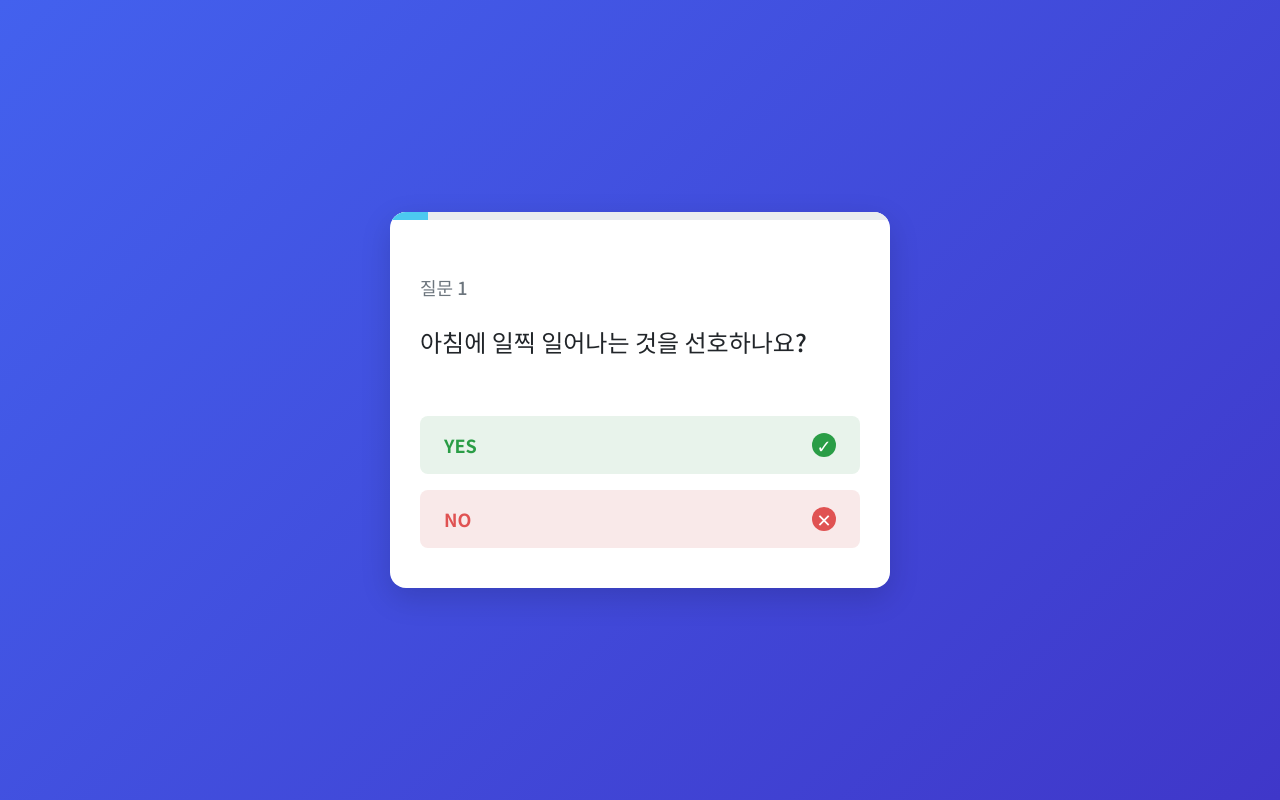
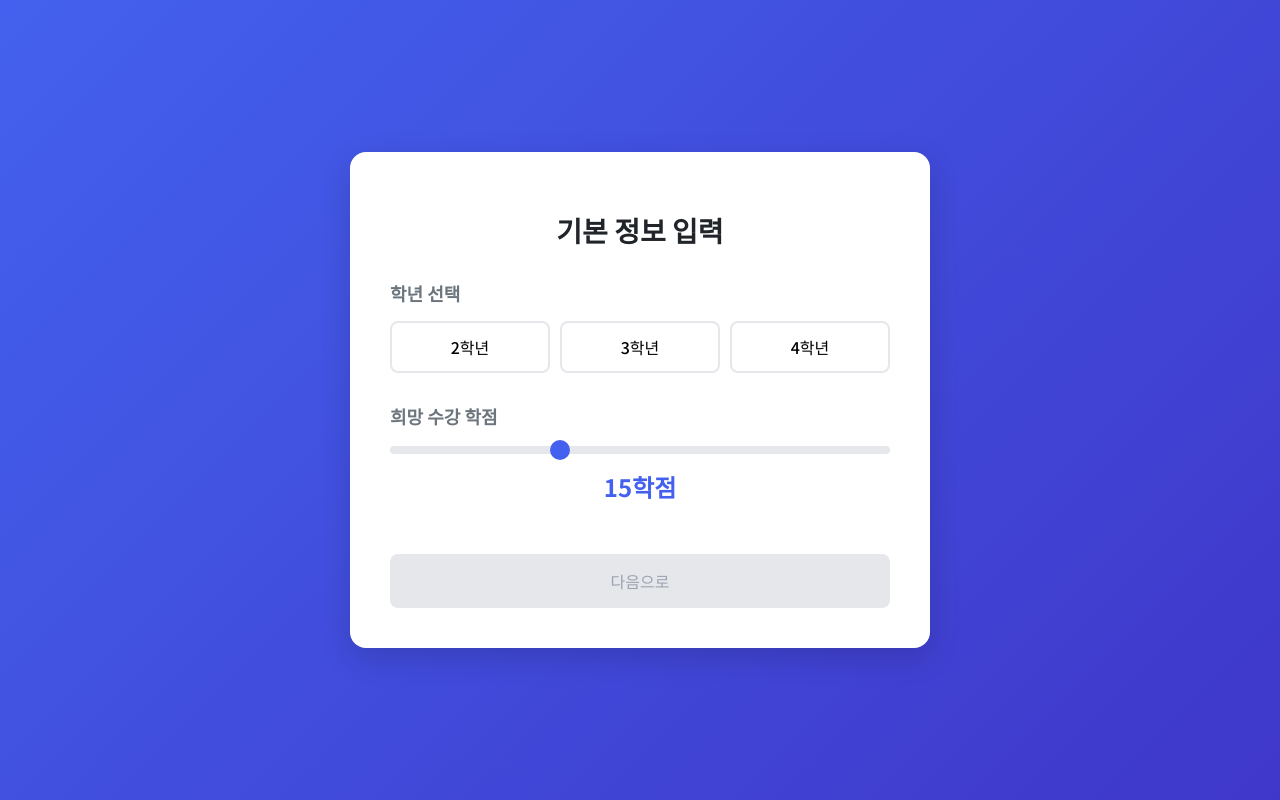
Before and after one commit to starplatina0228/tos, a Vue app: page / in a window 1280 px wide. Both pictures are taken after a click on the button "시작하기". Built offline with nearby package versions, Linux system fonts and the light colour scheme.

Commit message:
프론트엔드 UI흐름 테스트

```diff
--- a/src/App.vue
+++ b/src/App.vue
@@ -2,7 +2,15 @@
   <div class="app-container">
     <transition name="fade" mode="out-in">
       <div v-if="currentView === 'start'" key="start">
-        <start-component @start-clicked="showQuestion"/>
+        <start-component @start-clicked="showGradeSelect"/>
+      </div>
+
+      <div v-else-if="currentView === 'grade-select'" key="grade-select">
+        <grade-select-component
+          :initialGrade="grade"
+          :initialCredits="desiredCredits"
+          @info-submitted="handleInfoSubmission"
+        />
       </div>
 
       <div v-else-if="currentView === 'question'" key="question">
@@ -20,6 +28,7 @@
       <div v-else-if="currentView === 'optimization'" key="optimization">
         <optimization-component
           :simulation-time="10000"
+          :optimization-data="optimizationData"
           @optimization-completed="showSchedule"
         />
       </div>
@@ -36,6 +45,7 @@
 
 <script>
 import StartComponent from './components/StartComponent.vue';
+import GradeSelectComponent from './components/GradeSelectComponent.vue';
 import QuestionComponent from './components/QuestionComponent.vue';
 import OptimizationComponent from './components/OptimizationComponent.vue';
 import ScheduleComponent from './components/ScheduleComponent.vue';
@@ -44,6 +54,7 @@ export default {
   name: 'App',
   components: {
     StartComponent,
+    GradeSelectComponent,
     QuestionComponent,
     OptimizationComponent,
     ScheduleComponent
@@ -52,23 +63,19 @@ export default {
     return {
       currentView: 'start',
       currentQuestionIndex: 0,
+      grade: null,
+      desiredCredits: 15,
       questions: [
-        '아침에 일찍 일어나는 것을 선호하나요?',
-        '수업을 듣는 것을 좋아하나요?',
-        '점심시간을 친구들과 보내나요?',
-        '통학을 하고 있나요?',
-        '자주 운동을 하나요?',
-        '자주 카페에 가나요?',
-        '공강이 있었으면 좋겠나요?',
-        '자주 과제를 하나요?',
-        '자주 시험을 보나요?',
-        '자주 스터디를 하나요?',
-        '자주 동아리에 가나요?',
-        '자주 친구들과 놀러가나요?',
-        '우주공강은 피하고 싶나요?'
+        '아침 수업을 선호하시나요?',                 // user_morning
+        '저녁 시간대 수업은 피하고 싶으신가요?',     // user_late
+        '점심 시간대(12~1시) 수업은 피하고 싶으신가요?', // user_lunch
+        '일주일에 최소 하루는 공강이 있었으면 좋겠나요?', // user_dayoff
+        '수업 사이 긴 공강은 피하고 싶으신가요?'     // user_no_large_gap
       ],
       answers: [],
-      scheduleData: []
+      scheduleData: [],
+      optimizationData: null,
+      apiResult: null
     }
   },
   computed: {
@@ -77,7 +84,12 @@ export default {
     }
   },
   methods: {
-    showQuestion() {
+    showGradeSelect() {
+      this.currentView = 'grade-select';
+    },
+    handleInfoSubmission(info) {
+      this.grade = info.grade;
+      this.desiredCredits = info.credits;
       this.currentView = 'question';
     },
     handleAnswer(answer) {
@@ -89,28 +101,89 @@ export default {
       if (this.currentQuestionIndex < this.questions.length - 1) {
         this.currentQuestionIndex++;
       } else {
-        // 모든 질문에 답변을 완료하면 최적화 화면으로 이동
+        // 모든 질문에 답변을 완료하면 최적화 준비
+        this.prepareOptimizationRequest();
         this.currentView = 'optimization';
       }
     },
-    showSchedule() {
-      this.generateSchedule();
+
+    prepareOptimizationRequest() {
+      // FastAPI 모델에 맞는 요청 데이터 준비
+      this.optimizationData = {
+        grade: this.grade,
+        desired_credits: this.desiredCredits,
+        user_morning: this.getAnswerFor(0),
+        user_late: this.getAnswerFor(1),
+        user_lunch: this.getAnswerFor(2),
+        user_dayoff: this.getAnswerFor(3),
+        user_no_large_gap: this.getAnswerFor(4)
+      };
+
+      console.log('최적화 요청 데이터:', this.optimizationData);
+    },
+
+    getAnswerFor(questionIndex) {
+      return this.answers[questionIndex]?.answer || false;
+    },
+
+    showSchedule(result) {
+      this.apiResult = result;
+      this.processScheduleResult();
       this.currentView = 'schedule';
     },
-    generateSchedule() {
-      // 여기서 답변을 기반으로 스케줄 생성 로직 구현
-      this.scheduleData = this.answers.map(item => {
-        return {
-          question: item.question,
-          answer: item.answer ? 'YES' : 'NO'
-        };
-      });
+
+    processScheduleResult() {
+      // API 결과가 있으면 사용, 없으면 더미 데이터 사용
+      if (this.apiResult && this.apiResult.selected) {
+        // 백엔드 API 응답으로 시간표 항목 생성
+        this.scheduleData = this.apiResult.selected.map(course => {
+          // 시간 파싱 (예: "월9~10, 수11~12" 형식)
+          const timeParts = course.time.split(', ');
+          const scheduleItems = [];
+
+          timeParts.forEach(part => {
+            const day = this.getDayNumber(part.charAt(0));
+            const timeRange = part.substring(1);
+            const [start, end] = timeRange.split('~').map(Number);
+
+            scheduleItems.push({
+              title: course.name,
+              day: day,
+              startHour: start + 8, // 1교시는 9시 (1+8)부터 시작
+              duration: end - start + 1,
+              type: this.getRandomType() // 임시로 랜덤 타입 할당
+            });
+          });
+
+          return scheduleItems;
+        }).flat();
+      } else {
+        // 더미 데이터 사용
+        this.generateDummySchedule();
+      }
     },
-    restartApp() {
-      this.currentView = 'start';
-      this.currentQuestionIndex = 0;
-      this.answers = [];
-      this.scheduleData = [];
+
+    getDayNumber(dayChar) {
+      const days = { '월': 1, '화': 2, '수': 3, '목': 4, '금': 5 };
+      return days[dayChar] || 1;
+    },
+
+    getRandomType() {
+      const types = ['study', 'project', 'exercise', 'hobby', 'social'];
+      return types[Math.floor(Math.random() * types.length)];
+    },
+
+    generateDummySchedule() {
+      // 더미 시간표 데이터 생성
+      this.scheduleData = [
+        { day: 1, startHour: 9, duration: 2, title: '공업수학', type: 'study' },
+        { day: 1, startHour: 13, duration: 2, title: '대학영어', type: 'study' },
+        { day: 2, startHour: 10, duration: 2, title: '일반물리', type: 'study' },
+        { day: 3, startHour: 14, duration: 3, title: '종합설계', type: 'project' },
+        { day: 4, startHour: 9, duration: 1, title: '러닝', type: 'exercise' },
+        { day: 5, startHour: 11, duration: 2, title: 'OR', type: 'hobby' },
+        { day: 5, startHour: 15, duration: 2, title: '알바', type: 'social' }
+      ];
     }
   }
 }
@@ -121,6 +194,4 @@ export default {
   width: 100%;
   min-height: 100vh;
 }
-
-/* 페이지 전환 애니메이션은 이제 style.css에 포함됩니다 */
 </style>
--- /dev/null
+++ b/src/components/GradeSelectComponent.vue
@@ -0,0 +1,203 @@
+<template>
+  <div class="grade-select-container">
+    <div class="grade-select-card">
+      <h1 class="title">기본 정보 입력</h1>
+
+      <div class="select-section">
+        <h2 class="section-title">학년 선택</h2>
+        <div class="button-group">
+          <button
+            v-for="g in [2, 3, 4]"
+            :key="g"
+            class="option-button"
+            :class="{ 'selected': grade === g }"
+            @click="selectGrade(g)"
+          >
+            {{ g }}학년
+          </button>
+        </div>
+      </div>
+
+      <div class="select-section">
+        <h2 class="section-title">희망 수강 학점</h2>
+        <div class="credits-slider">
+          <input
+            type="range"
+            min="12"
+            max="21"
+            step="1"
+            v-model.number="localCredits"
+            class="slider"
+          />
+          <div class="credits-value">{{ localCredits }}학점</div>
+        </div>
+      </div>
+
+      <button
+        class="action-button primary-button"
+        :disabled="!grade"
+        @click="submitInfo"
+      >
+        다음으로
+      </button>
+    </div>
+  </div>
+</template>
+
+<script>
+export default {
+  name: 'GradeSelectComponent',
+  props: {
+    initialGrade: {
+      type: Number,
+      default: null
+    },
+    initialCredits: {
+      type: Number,
+      default: 15
+    }
+  },
+  data() {
+    return {
+      grade: this.initialGrade,
+      localCredits: this.initialCredits
+    }
+  },
+  methods: {
+    selectGrade(grade) {
+      this.grade = grade;
+    },
+    submitInfo() {
+      if (this.grade) {
+        this.$emit('info-submitted', {
+          grade: this.grade,
+          credits: this.localCredits
+        });
+      }
+    }
+  }
+}
+</script>
+
+<style scoped>
+.grade-select-container {
+  width: 100%;
+  min-height: 100vh;
+  display: flex;
+  justify-content: center;
+  align-items: center;
+  background: linear-gradient(135deg, var(--primary-color), var(--secondary-color));
+  padding: 20px;
+  box-sizing: border-box;
+}
+
+.grade-select-card {
+  background-color: white;
+  border-radius: 16px;
+  padding: 40px;
+  width: 100%;
+  max-width: 500px;
+  box-shadow: 0 10px 30px rgba(0, 0, 0, 0.15);
+}
+
+.title {
+  color: var(--dark-color);
+  font-size: 28px;
+  margin-bottom: 30px;
+  text-align: center;
+}
+
+.select-section {
+  margin-bottom: 30px;
+}
+
+.section-title {
+  font-size: 18px;
+  color: var(--gray-color);
+  margin-bottom: 15px;
+}
+
+.button-group {
+  display: flex;
+  justify-content: space-between;
+  gap: 10px;
+}
+
+.option-button {
+  flex: 1;
+  padding: 12px;
+  border: 2px solid #e5e7eb;
+  background-color: white;
+  border-radius: 8px;
+  font-size: 16px;
+  font-weight: 500;
+  transition: all 0.2s ease;
+}
+
+.option-button:hover {
+  border-color: var(--primary-color);
+}
+
+.option-button.selected {
+  background-color: var(--primary-color);
+  color: white;
+  border-color: var(--primary-color);
+}
+
+.credits-slider {
+  display: flex;
+  flex-direction: column;
+  align-items: center;
+}
+
+.slider {
+  width: 100%;
+  margin-bottom: 15px;
+  height: 8px;
+  -webkit-appearance: none;
+  appearance: none;
+  background: #e5e7eb;
+  outline: none;
+  border-radius: 4px;
+}
+
+.slider::-webkit-slider-thumb {
+  -webkit-appearance: none;
+  appearance: none;
+  width: 20px;
+  height: 20px;
+  background: var(--primary-color);
+  border-radius: 50%;
+  cursor: pointer;
+}
+
+.credits-value {
+  font-size: 24px;
+  font-weight: 600;
+  color: var(--primary-color);
+}
+
+.action-button {
+  width: 100%;
+  padding: 15px;
+  border-radius: 8px;
+  background-color: var(--primary-color);
+  color: white;
+  font-size: 16px;
+  font-weight: 500;
+  border: none;
+  margin-top: 20px;
+  transition: all 0.2s ease;
+}
+
+.action-button:disabled {
+  background-color: #e5e7eb;
+  color: #9ca3af;
+  cursor: not-allowed;
+}
+
+.action-button:not(:disabled):hover {
+  background-color: var(--secondary-color);
+  transform: translateY(-2px);
+}
+</style>
--- a/src/components/QuestionComponent.vue
+++ b/src/components/QuestionComponent.vue
@@ -6,7 +6,7 @@
       </div>
 
       <div class="question-content">
-          <h2 class="question-number">질문 {{ questionNumber }}</h2>
+        <h2 class="question-number">질문 {{ questionNumber }}/{{ totalQuestions }}</h2>
         <div class="question-block">
           <slot name="question">Question Block</slot>
         </div>
@@ -14,12 +14,12 @@
 
       <div class="button-group">
         <button class="answer-button yes-button" @click="onAnswer(true)">
-            <span class="button-text">YES</span>
+          <span class="button-text">예</span>
           <span class="button-icon">✓</span>
         </button>
 
         <button class="answer-button no-button" @click="onAnswer(false)">
-            <span class="button-text">NO</span>
+          <span class="button-text">아니오</span>
           <span class="button-icon">✕</span>
         </button>
       </div>
```
Also changed, not shown: src/components/OptimizationComponent.vue (+97 -97 lines), src/components/ScheduleComponent.vue (+6 -4 lines). Lines whose indentation alone changed are shown as unchanged.
